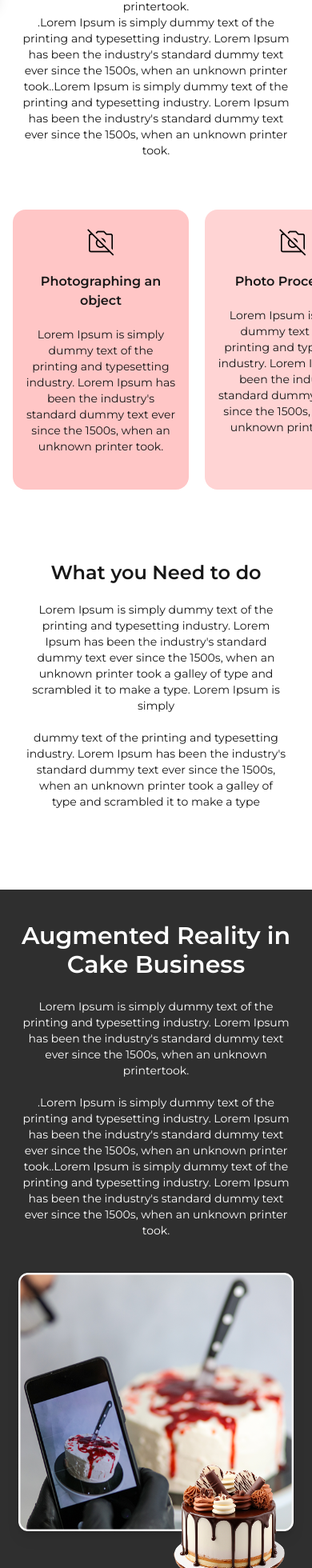
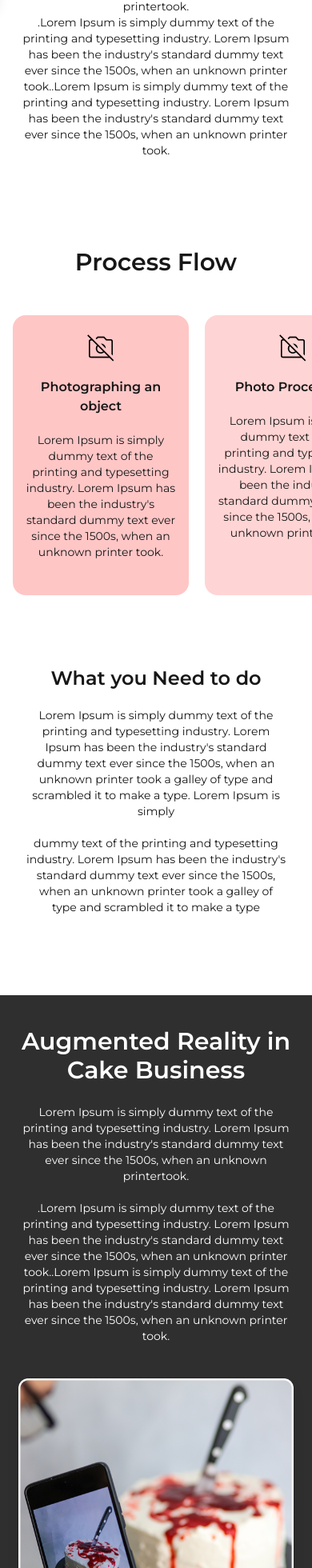
Before and after one commit to sudipblownfuse/spoontoo-dev, a Next.js app: page /how-it-works in a window 390 px wide. Shown: the part 919-2879 px from the top of the page at 80% size. Built offline with nearby package versions, Linux system fonts and the light colour scheme.

Commit message:
fix in How its wWorks page

```diff
--- a/components/HowItWorkComponents/AugmentedCakeReality.jsx
+++ b/components/HowItWorkComponents/AugmentedCakeReality.jsx
@@ -7,9 +7,9 @@ import cake1 from "@/public/how-it-works/cake1.png";
 
 const AugmentedCakeReality = () => {
   return (
-    <section className="w-full h-auto py-20 lg:py-36">
+    <section className="w-full h-auto py-20 lg:py-36 ">
       <div className="relative w-full h-auto bg-[#2F2F2F]">
-        <div className="w-full relative width-container mx-auto px-5 lg:px-14 flex flex-col lg:flex-row items-center justify-between">
+        <div className="w-full relative width-container mx-auto px-5 lg:px-14 flex flex-col lg:flex-row items-center justify-between overflow-x-hidden">
           {/* Text Section */}
           <motion.div className="w-full lg:w-1/2 flex flex-col items-center lg:items-start py-10"
           initial={{ opacity: 0, x: -100 }}
@@ -49,31 +49,13 @@ const AugmentedCakeReality = () => {
                 alt="cake-reality-img"
               />
               {/* 3D cake positioned at the bottom */}
-              <motion.div
-  className="absolute bottom-12 md:-bottom-24 left-1/2"
-  initial={{ opacity: 0, x: -100 }}
-  whileInView={{ opacity: 1, x: 0 }}
-  animate={{ y: [0, -12, 0] }}
-  transition={{
-    y: {
-      duration: 3.7,
-      repeat: Infinity,
-      ease: "easeInOut",
-    },
-    opacity: {
-      duration: 0.8,
-      ease: "easeOut",
-    },
-    x: {
-      duration: 0.8,
-      ease: "easeOut",
-    },
-  }}
-  viewport={{ once: true }}
->
-  <Image src={cake1} alt="cake-img" />
-</motion.div>
-
+              <motion.div className="absolute bottom-12 md:-bottom-24 left-1/2  "
+              animate={{ y: [0, -12, 0] }}
+              viewport={{amount: 0.4}}
+              transition={{ duration: 3.7, repeat: Infinity, ease: "easeInOut" }}
+              >
+                <Image src={cake1} alt="cake-img" />
+              </motion.div>
             </motion.div>
           </div>
         </div>
--- a/components/HowItWorkComponents/ProcessFlow.jsx
+++ b/components/HowItWorkComponents/ProcessFlow.jsx
@@ -46,6 +46,19 @@ const ProcessFlow = () => {
 
   return (
     <section className="w-full h-auto pt-16 lg:pt-28 pb-12">
+      <div className="w-full width-container mx-auto px-0 lg:px-8">
+        {/* Section Heading */}
+        <motion.h3
+          className="text-3xl font-semibold text-center py-12"
+          initial={{ opacity: 0, y: 50 }}
+          whileInView={{ opacity: 1, y: 0 }}
+          transition={{ duration: 0.5, ease: "easeOut" }}
+          viewport={{ once: true }}
+        >
+          Process Flow
+        </motion.h3>
+
+        {/* Cards */}
         <div className="w-full overflow-x-auto scrollbar-hide">
           <div className="flex flex-nowrap gap-5 px-4 lg:px-8">
             {data.map((item, index) => (
@@ -55,7 +68,10 @@ const ProcessFlow = () => {
               className="min-w-[220px] h-[350px] p-6 rounded-2xl flex flex-col gap-5 items-center"
               initial={{ opacity: 0, x: -100 }}
               whileInView={{ opacity: 1, x: 0 }}
-        transition={{ duration: 0.6, ease: "easeOut", delay: index * 0.2 }}
+              transition={{
+                duration: 0.6,
+                ease: "easeOut",
+              }}
               viewport={{ once: true, amount: 0.3 }}
             >
               <Image src={item.img} alt="icon-img" />
@@ -67,7 +83,7 @@ const ProcessFlow = () => {
             ))}
           </div>
         </div>
-
+      </div>
     </section>
   );
 };
--- a/components/HowItWorkComponents/TopSection.jsx
+++ b/components/HowItWorkComponents/TopSection.jsx
@@ -44,7 +44,7 @@ const TopSection = () => {
           <motion.div className="w-full sm:w-1/2 h-auto"
           initial={{ opacity: 0, x: -100 }}
           whileInView={{ opacity: 1, x: 0 }}
-          transition={{ duration: 0.6, ease: "easeOut" }}
+          transition={{ duration: 0.6, ease: "easeOut", delay: 0.2 }}
           viewport={{ once: true }}
           >
             <div className="w-full sm:w-[90%]">
```
Lines whose indentation alone changed are shown as unchanged.
